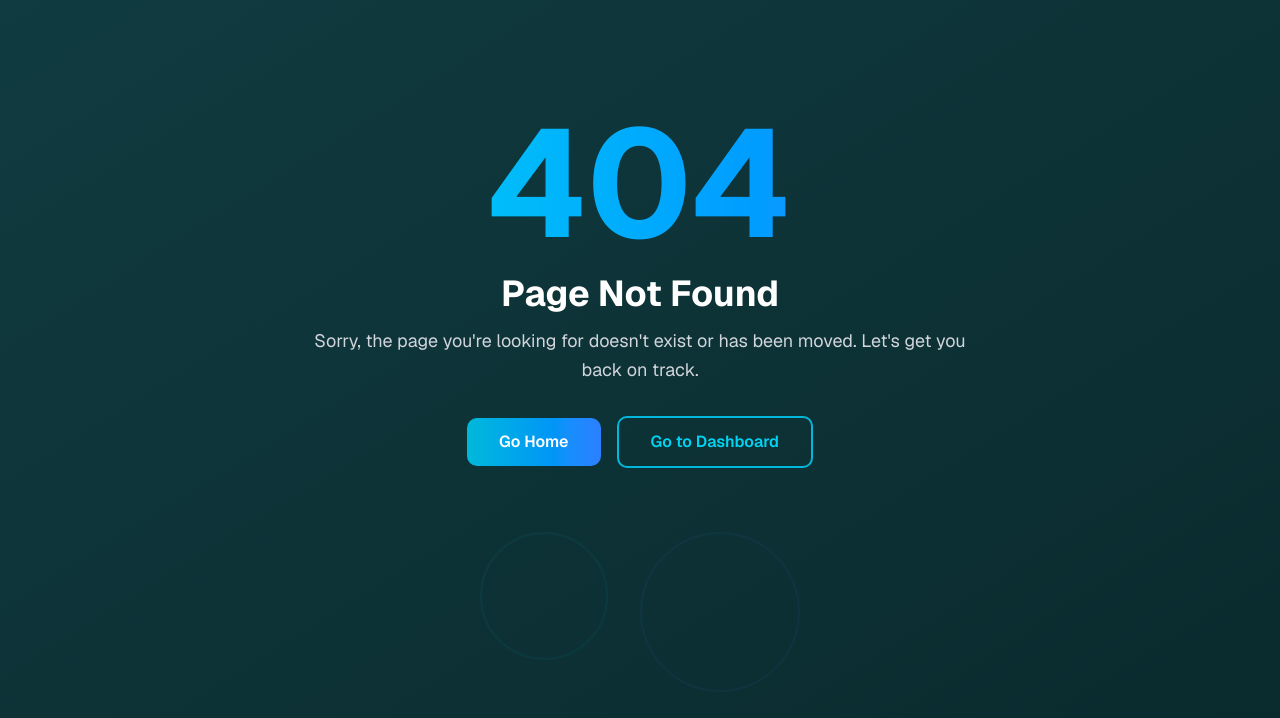
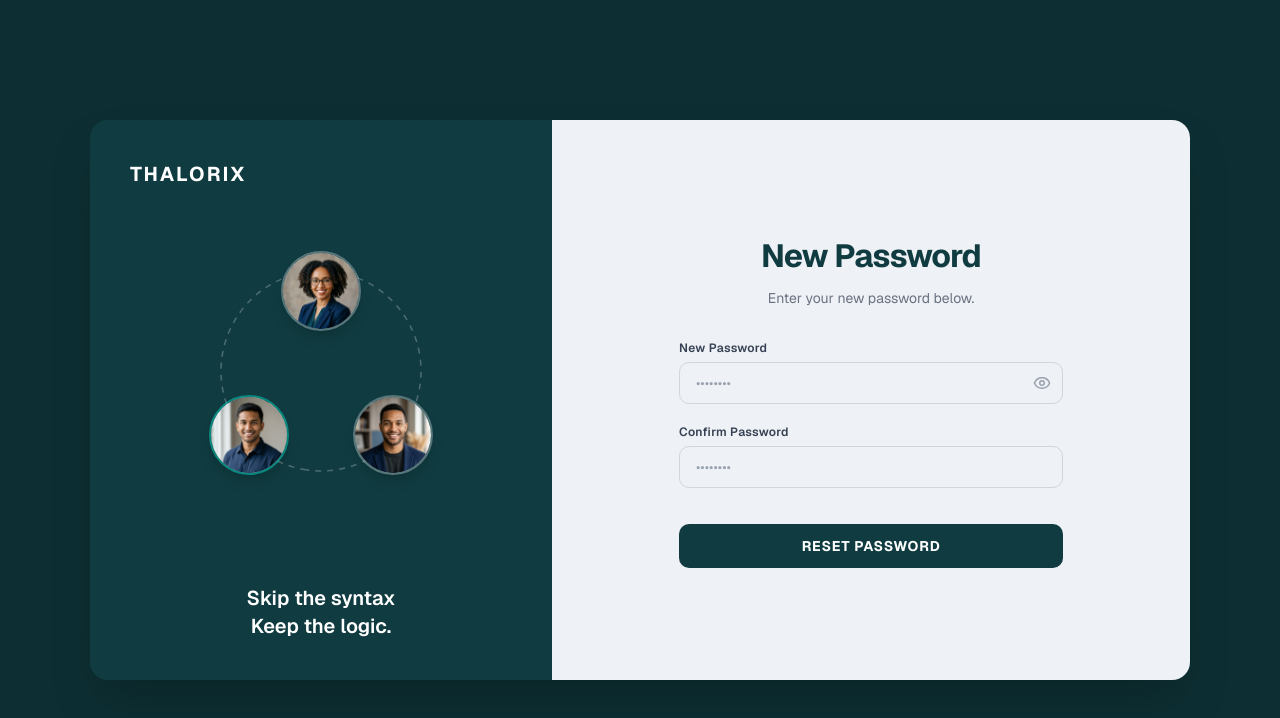
Before and after one commit to Ziad-El-Bakry/Thalorix_web, a Next.js app: page /reset-password in a window 1280 px wide. Before the commit this address had no page. Shown: the top 718 px of the page. Built offline with nearby package versions, Linux system fonts and the light colour scheme; no server answers.

Commit message:
feat: implement password reset flow including request, OTP verification, and password update components and services

```diff
--- /dev/null
+++ b/src/app/(auth)/reset-password/page.tsx
@@ -0,0 +1,13 @@
+import { Suspense } from "react";
+import { AuthLayout } from "@/components/features/auth/AuthLayout";
+import { ResetPasswordForm } from "@/components/features/auth/ResetPasswordForm";
+
+export default function ResetPasswordPage() {
+    return (
+        <AuthLayout>
+            <Suspense fallback={<div>Loading...</div>}>
+                <ResetPasswordForm />
+            </Suspense>
+        </AuthLayout>
+    );
+}
--- a/src/components/features/auth/ForgetPasswordForm.tsx
+++ b/src/components/features/auth/ForgetPasswordForm.tsx
@@ -18,7 +18,7 @@
         setLoading(true);
         try {
             await authService.forgotPassword(email);
-            router.push(`/verify-email?email=${encodeURIComponent(email)}`);
+            router.push(`/verify-otp?email=${encodeURIComponent(email)}&type=reset`);
         } catch (err: any) {
             setError(err?.response?.data?.message || err?.message || "Failed to process request");
         } finally {
--- /dev/null
+++ b/src/components/features/auth/ResetPasswordForm.tsx
@@ -0,0 +1,154 @@
+"use client";
+
+import { useState } from "react";
+import { useSearchParams, useRouter } from "next/navigation";
+import { motion } from "framer-motion";
+import { authService } from "@/lib/api/services/auth.service";
+import { Eye, EyeOff } from "lucide-react";
+
+export function ResetPasswordForm() {
+    const searchParams = useSearchParams();
+    const router = useRouter();
+    const token = searchParams?.get("token") || "";
+
+    const [password, setPassword] = useState("");
+    const [confirmPassword, setConfirmPassword] = useState("");
+    const [showPassword, setShowPassword] = useState(false);
+    const [loading, setLoading] = useState(false);
+    const [error, setError] = useState("");
+    const [success, setSuccess] = useState(false);
+
+    const handleSubmit: React.FormEventHandler<HTMLFormElement> = async (e) => {
+        e.preventDefault();
+        setError("");
+
+        if (!token) {
+            setError("Missing reset token. Please restart the password reset process.");
+            return;
+        }
+
+        if (password !== confirmPassword) {
+            setError("Passwords do not match.");
+            return;
+        }
+
+        if (password.length < 6) {
+            setError("Password must be at least 6 characters.");
+            return;
+        }
+
+        setLoading(true);
+        try {
+            await authService.resetPassword(token, password);
+            setSuccess(true);
+            setTimeout(() => {
+                router.push("/login");
+            }, 3000);
+        } catch (err: any) {
+            setError(err?.response?.data?.message || err?.message || "Failed to reset password.");
+        } finally {
+            setLoading(false);
+        }
+    };
+
+    const containerVariants = {
+        hidden: { opacity: 0, y: 20 },
+        visible: {
+            opacity: 1,
+            y: 0,
+            transition: { duration: 0.5, staggerChildren: 0.1 },
+        },
+    };
+
+    const itemVariants = {
+        hidden: { opacity: 0, y: 10 },
+        visible: { opacity: 1, y: 0, transition: { duration: 0.3 } },
+    };
+
+    if (success) {
+        return (
+            <motion.div initial="hidden" animate="visible" variants={containerVariants} className="space-y-6 text-center">
+                <motion.div variants={itemVariants} className="w-16 h-16 mx-auto bg-green-100 rounded-full flex items-center justify-center">
+                    <svg className="w-8 h-8 text-green-500" fill="none" stroke="currentColor" viewBox="0 0 24 24" xmlns="http://www.w3.org/2000/svg"><path strokeLinecap="round" strokeLinejoin="round" strokeWidth="2" d="M5 13l4 4L19 7"></path></svg>
+                </motion.div>
+                <motion.h2 variants={itemVariants} className="text-2xl font-bold text-[#103B40]">Password Reset!</motion.h2>
+                <motion.p variants={itemVariants} className="text-gray-500">Your password has been successfully reset.</motion.p>
+                <motion.p variants={itemVariants} className="text-sm text-gray-400">Redirecting to login...</motion.p>
+            </motion.div>
+        );
+    }
+
+    return (
+        <motion.div
+            initial="hidden"
+            animate="visible"
+            variants={containerVariants}
+            className="space-y-6"
+        >
+            <motion.div variants={itemVariants} className="text-center space-y-2">
+                <h2 className="text-[32px] font-bold text-[#103B40] tracking-tight">
+                    New Password
+                </h2>
+                <p className="text-sm text-gray-500">
+                    Enter your new password below.
+                </p>
+            </motion.div>
+
+            <form onSubmit={handleSubmit} className="space-y-5 mt-8">
+                {/* New Password */}
+                <motion.div variants={itemVariants} className="space-y-1.5 relative">
+                    <label className="block text-xs font-semibold text-gray-700 tracking-wide">
+                        New Password
+                    </label>
+                    <div className="relative">
+                        <input
+                            type={showPassword ? "text" : "password"}
+                            placeholder="••••••••"
+                            value={password}
+                            onChange={(e) => setPassword(e.target.value)}
+                            required
+                            className="w-full border border-gray-300 rounded-lg px-4 py-2.5 text-sm placeholder:text-gray-400 focus:outline-none focus:ring-2 focus:ring-teal-300 transition pr-10"
+                        />
+                        <button
+                            type="button"
+                            className="absolute right-3 top-1/2 -translate-y-1/2 text-gray-400 hover:text-gray-600"
+                            onClick={() => setShowPassword(!showPassword)}
+                        >
+                            {showPassword ? <EyeOff size={18} /> : <Eye size={18} />}
+                        </button>
+                    </div>
+                </motion.div>
+
+                {/* Confirm Password */}
+                <motion.div variants={itemVariants} className="space-y-1.5 relative">
+                    <label className="block text-xs font-semibold text-gray-700 tracking-wide">
+                        Confirm Password
+                    </label>
+                    <input
+                        type={showPassword ? "text" : "password"}
+                        placeholder="••••••••"
+                        value={confirmPassword}
+                        onChange={(e) => setConfirmPassword(e.target.value)}
+                        required
+                        className="w-full border border-gray-300 rounded-lg px-4 py-2.5 text-sm placeholder:text-gray-400 focus:outline-none focus:ring-2 focus:ring-teal-300 transition"
+                    />
+                </motion.div>
+
+                {/* Error */}
+                {error && (
+                    <motion.p variants={itemVariants} className="text-sm text-red-600 font-medium mt-2">{error}</motion.p>
+                )}
+
+                {/* Submit Reset */}
+                <motion.button
+                    variants={itemVariants}
+                    type="submit"
+                    disabled={loading}
+                    className="w-full bg-[#103B40] hover:bg-[#0c2f33] disabled:opacity-70 disabled:cursor-not-allowed text-white font-bold text-sm tracking-wider py-3 rounded-lg transition-colors cursor-pointer mt-4"
+                >
+                    {loading ? "SAVING..." : "RESET PASSWORD"}
+                </motion.button>
+            </form>
+        </motion.div>
+    );
+}
--- a/src/components/features/auth/VerifyOtpForm.tsx
+++ b/src/components/features/auth/VerifyOtpForm.tsx
@@ -17,6 +17,7 @@
 
     // Create an array of refs
     const inputRefs = useRef<(HTMLInputElement | null)[]>([]);
+    const type = searchParams?.get("type") || "";
 
     const verifyOtp = async () => {
         const code = otp.join("");
@@ -31,7 +32,11 @@
         setLoading(true);
         try {
             await authService.verifyOtp({ email, otp: code });
-            router.push("/dashboard"); // Redirect on success
+            if (type === "reset") {
+                router.push(`/reset-password?token=${code}`);
+            } else {
+                router.push("/dashboard"); // Redirect on success
+            }
         } catch (err: any) {
             setError(err?.response?.data?.message || err?.message || "Failed to verify OTP");
         } finally {
--- a/src/lib/api/endpoints.ts
+++ b/src/lib/api/endpoints.ts
@@ -22,13 +22,13 @@
     VERIFY_EMAIL: '/auth/verify-email',
     VERIFY_OTP: '/auth/verify-otp',
     RESET_PASSWORD: '/auth/reset-password',
+    FORGOT_PASSWORD: '/auth/forgot-password',
   },
 
   // ============================================
   // USERS
   // ============================================
   USERS: {
-    FORGOT_PASSWORD: '/users/forgot-password',
     GET_ALL: '/users',
     GET_BY_ID: (id: string) => `/users/${id}`,
     UPDATE: (id: string) => `/users/${id}`,
--- a/src/lib/api/services/auth.service.ts
+++ b/src/lib/api/services/auth.service.ts
@@ -133,7 +133,10 @@
    * Verify OTP code
    */
   async verifyOtp(data: { email: string; otp: string }): Promise<AuthResponse> {
-    const response = await api.post<AuthResponse>(ENDPOINTS.AUTH.VERIFY_OTP, data);
+    const response = await api.post<AuthResponse>(ENDPOINTS.AUTH.VERIFY_OTP, {
+      email: data.email,
+      code: data.otp,
+    });
 
     // If verification returns tokens, save them
     const token = response.data?.access_token || response.data?.accessToken;
@@ -154,7 +157,7 @@
    * Request password reset
    */
   async forgotPassword(email: string): Promise<void> {
-    await api.post(ENDPOINTS.USERS.FORGOT_PASSWORD, { email });
+    await api.post(ENDPOINTS.AUTH.FORGOT_PASSWORD, { email });
   },
 
   /**
--- a/src/lib/api/services/users.service.ts
+++ b/src/lib/api/services/users.service.ts
@@ -124,7 +124,9 @@
 // ✅ POST /api/v1/auth/mob/login
 // ✅ POST /api/v1/auth/refresh
 // ✅ POST /api/v1/auth/logout
-// ✅ POST /api/v1/users/forgot-password
+// ✅ POST /api/v1/auth/forgot-password
+// ✅ POST /api/v1/auth/verify-otp
+// ✅ POST /api/v1/auth/reset-password
 // ✅ GET  /api/v1/users
 // ✅ GET  /api/v1/users/{id}
 // ✅ PATCH /api/v1/users/{id}
```
Also changed, not shown: 1 other file (tests, documents, lock files or other folders).
